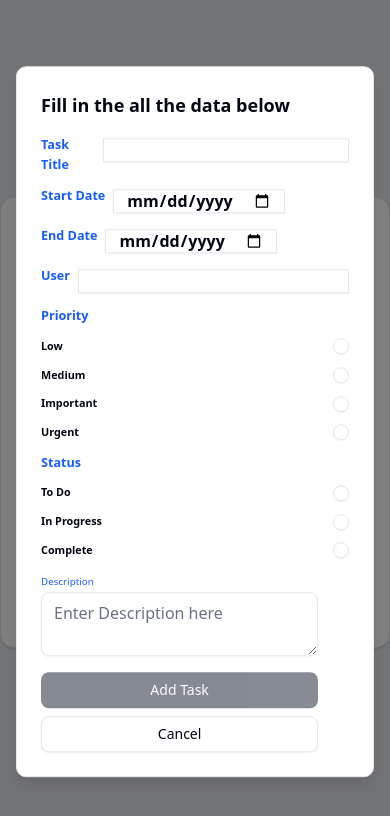
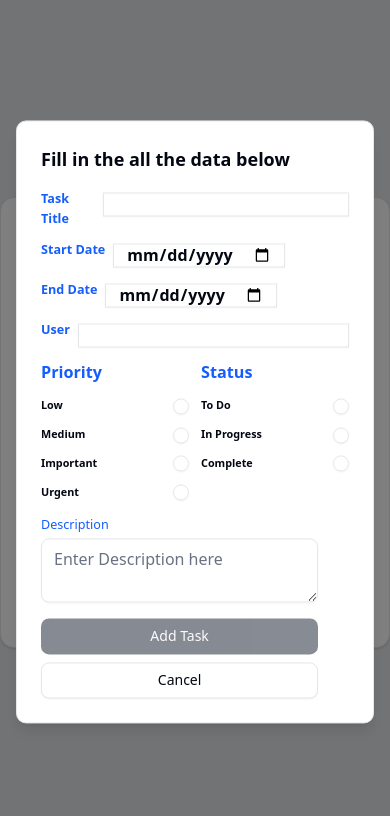
Before and after one commit to cmoronu1/todo, a Next.js app: page / in a window 390 px wide. Both pictures are taken after typing "Sample" into the empty fields and a click on the button "Add Task". Shown: the top 816 px of the page. Built offline with nearby package versions, Linux system fonts and the light colour scheme.

Commit message:
Update addInput.tsx
Display the status and Priority as grid for mobile

```diff
--- a/src/components/task/addInput.tsx
+++ b/src/components/task/addInput.tsx
@@ -38,7 +38,6 @@ export function AddTask({ taskData, setTaskData }: AddTaskProps) {
       Object.entries(form).filter(([Key, value]) => Key != "description")
     );
 
-
     return !Object.values(filteredObject).every((v) => v?.length > 0);
   }, [form]);
 
@@ -50,7 +49,7 @@ export function AddTask({ taskData, setTaskData }: AddTaskProps) {
       priority: "" as string as TaskPriorities,
       status: "" as string as TaskStatus,
       description: "",
-      users: [{name:'',src:''}],
+      users: [{ name: "", src: "" }],
     }));
   }
 
@@ -125,10 +124,14 @@ export function AddTask({ taskData, setTaskData }: AddTaskProps) {
                 />
               </span>
             </div>
+            <div className="not-sm:grid not-sm:grid-cols-2 not-sm:gap-3">
               <RadioGroup className="flex flex-row not-sm:flex-col">
-              <h2 className="text-blue-600 not-sm:text-[0.7em]">Priority</h2>
+                <h2 className="text-blue-600 not-sm:text-[0.9em]">Priority</h2>
                 {["Low", "Medium", "Important", "Urgent"].map((member) => (
-                <div key={member} className="flex gap-2 items-center not-sm:text-[0.6em] justify-between">
+                  <div
+                    key={member}
+                    className="flex gap-2 items-center not-sm:text-[0.6em] not-sm:justify-between"
+                  >
                     {member}
                     <RadioGroupItem
                       value={member}
@@ -143,7 +146,7 @@ export function AddTask({ taskData, setTaskData }: AddTaskProps) {
                 ))}
               </RadioGroup>
               <RadioGroup className="flex flex-row not-sm:flex-col">
-              <h2 className="text-blue-600 not-sm:text-[0.7em]">Status</h2>
+                <h2 className="text-blue-600 not-sm:text-[0.9em]">Status</h2>
                 {["todo", "in-progress", "completed"].map((member) => (
                   <div
                     key={member}
@@ -167,12 +170,14 @@ export function AddTask({ taskData, setTaskData }: AddTaskProps) {
                 ))}
               </RadioGroup>
             </div>
+          </div>
         </AlertDialogTitle>
         <AlertDialogDescription className="flex flex-col gap-1">
-          <span className="text-[#165dfc] text-xl font-medium not-sm:text-[0.7em]">
+          <span className="text-[#165dfc] text-xl font-medium not-sm:text-[0.9em]">
             Description
           </span>
-          <Textarea className="not-sm:w-[90%]"
+          <Textarea
+            className="not-sm:w-[90%]"
             placeholder="Enter Description here"
             onChange={(event) =>
               setForm((p) => ({ ...p, description: event?.target.value }))
@@ -180,8 +185,14 @@ export function AddTask({ taskData, setTaskData }: AddTaskProps) {
           />
         </AlertDialogDescription>
         <AlertDialogFooter>
-          <AlertDialogCancel className="not-sm:w-[90%]">Cancel</AlertDialogCancel>
-          <AlertDialogAction className="not-sm:w-[90%]"onClick={HandleAdd} disabled={disabled}>
+          <AlertDialogCancel className="not-sm:w-[90%]">
+            Cancel
+          </AlertDialogCancel>
+          <AlertDialogAction
+            className="not-sm:w-[90%]"
+            onClick={HandleAdd}
+            disabled={disabled}
+          >
             Add Task
           </AlertDialogAction>
         </AlertDialogFooter>
```
Lines whose indentation alone changed are shown as unchanged.
